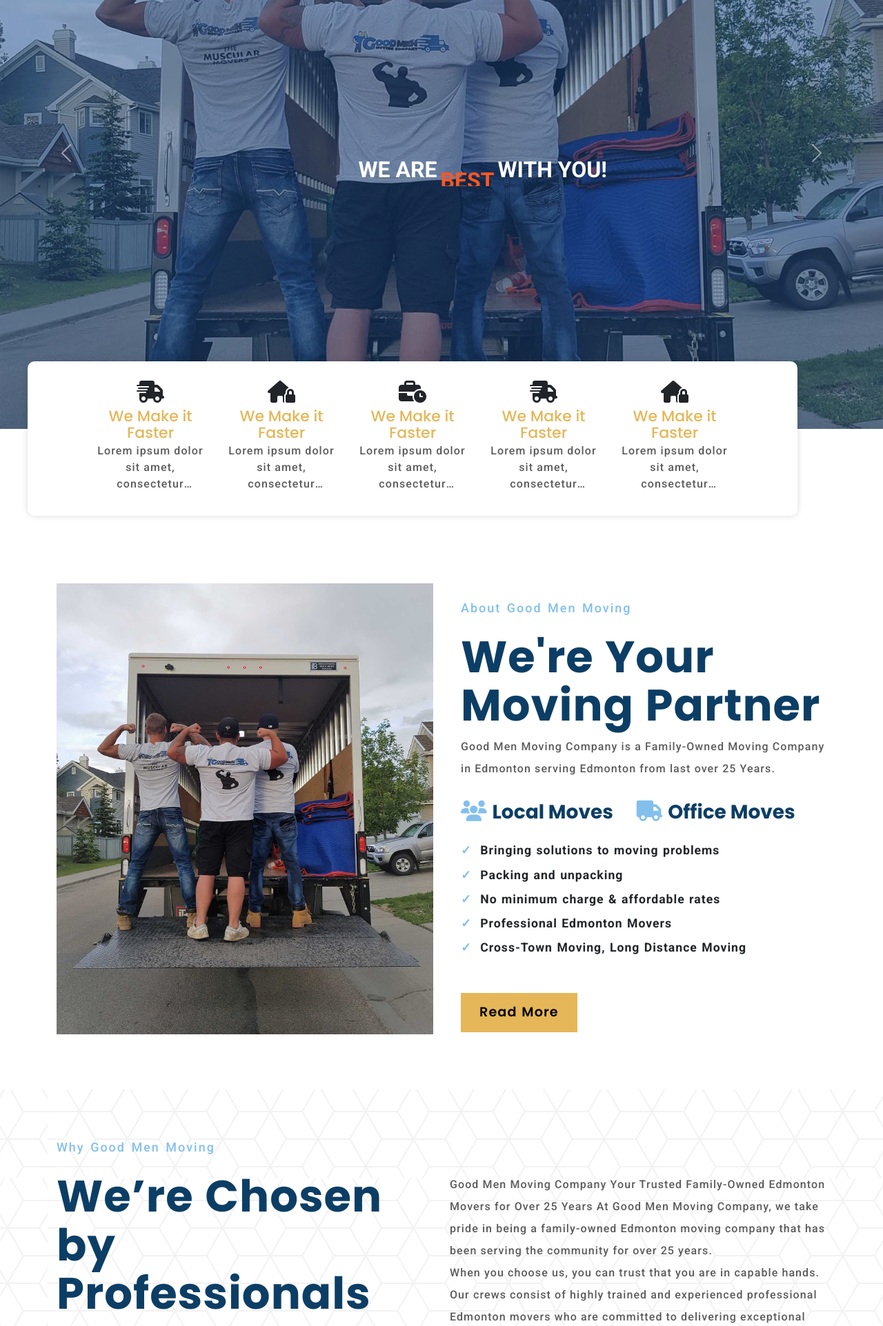
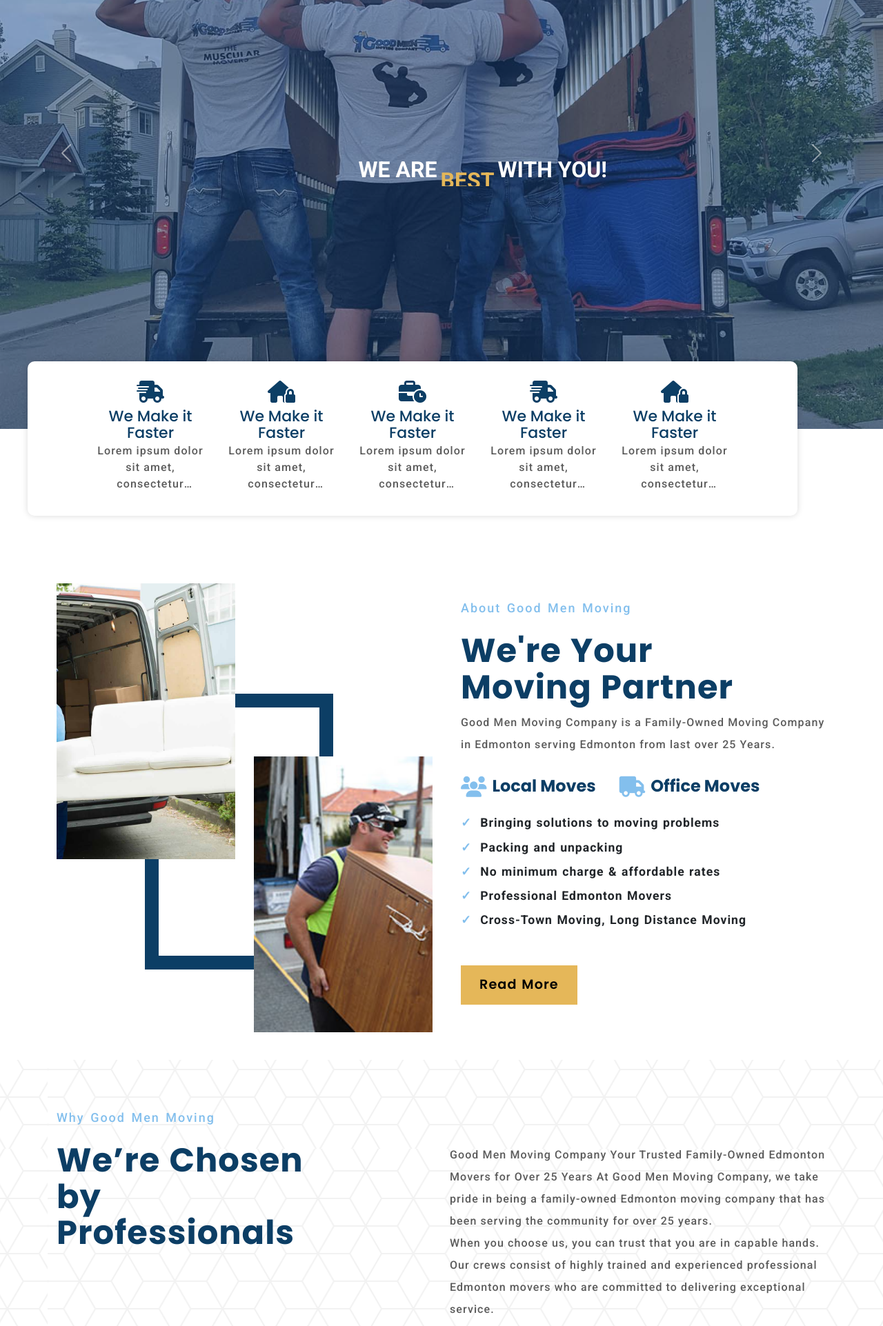
Before and after one commit to Binu-Tamang/Good-men-moving, a PHP site: page / in a window 1280 px wide. Shown: the part 404-2327 px from the top of the page at 69% size. Run offline with PHP 8.4, Linux system fonts and the light colour scheme; some libraries are stand-ins or nearby versions.

Commit message:
change in about good men moving section

```diff
--- a/assets/css/style.css
+++ b/assets/css/style.css
@@ -282,7 +282,7 @@ section.banner-part {
 }
 .changebox {
   margin: 0 5px;
-  color: #ff5722;
+  color: #e5b759;
   overflow: hidden;
   transition: 0.5s;
   white-space: nowrap;
@@ -306,10 +306,11 @@ section.company-services {height: 20rem;position: absolute;top: 58rem;z-index: 1
 .services-img i {
   font-size: 2rem;
   padding: 10px 0;
+  color: #0c3e65;
 }
 
 .service-info span {
-  color: #e5b759;
+  color: #0c3e65;
   font-size: 22px;
   font-weight: 500;
   font-family: 'Poppins', sans-serif;
@@ -333,7 +334,41 @@ section.about-good-men-moving {
 }
 .img-good-men-moving img {
   width: 100%;
+}
+.about-img-right {
+  width: 100%;
+  position: relative;
+}
+.about-img-right img {
+  position: absolute;
+  top: -149px;
+  right: -17rem;
+  height: 25rem;
+  width: 95%;
   object-fit: cover;
+}
+.abou-img-left {
+  position: relative;
+}
+.abou-img-left img {
+  height: 25rem;
+  width: 95%;
+  object-fit: cover;
+}
+.abou-img-left::before {
+  /* background: #0c3e65; */
+  content: "";
+  height: 100%;
+  width: 100%;
+  display: inline-block;
+  position: absolute;
+  top: 10rem;
+  right: 0;
+  bottom: 0;
+  left: 8rem;
+  z-index: -1;
+  /* border-radius: 4px; */
+  border: 20px solid #0c3e65;
 }
 .img-good-men-moving img::before {
   content: "";
@@ -355,11 +390,12 @@ span.good-men-moving {
 h2.good-men-h2 {
   color: #0c3e65;
   font-family: poppins, sans-serif;
-  font-size: 4rem;
+  font-size: 48px;
   font-weight: 700;
   line-height: 1.1em;
   letter-spacing: 1px;
   word-spacing: 2px;
+  padding-right: 8rem;
 }
 .about-gmm-info {
   margin-left: 1rem;
@@ -384,6 +420,7 @@ h2.good-men-h2 {
   font-family: poppins, sans-serif;
   color: #0c3e65;
   font-weight: 700;
+  font-size: 24px;
 }
 .about-gmm-info ul li {
   list-style: none;
@@ -454,7 +491,7 @@ section.choosen-part img {
 .choose-3-boxes h3 {
   color: #1c3c66;
   font-family: "Poppins", sans-serif;
-  font-size: 2rem;
+  font-size: 24px;
   font-weight: 600;
   line-height: 1.1em;
   letter-spacing: 1.1px;
@@ -522,7 +559,7 @@ section.choosen-part img {
   margin-top: 1rem;
   padding-bottom: 1rem;
   text-align: center;
-  transition: linear 0.3s;
+  cursor: pointer;
 }
 .our-services-boxes h5 {
   font-size: 24px;
@@ -569,7 +606,7 @@ section.goodmen-our-services span {
 }
 section.goodmen-our-services h4 {
   color: #fff;
-  font-size: 4rem;
+  font-size: 3rem;
   font-family: 'Poppins',sans-serif;
   letter-spacing: 3px;
   font-weight: 700;
@@ -662,3 +699,7 @@ ul.testimonials-rating {
   color: #fff;
   padding: 4px 18px;
 }
+/* ====about review dots==== */
+.owl-theme .owl-dots .owl-dot.active span, .owl-theme .owl-dots .owl-dot:hover span {
+  background: #26559f;
+}
--- a/index.php
+++ b/index.php
@@ -153,7 +153,16 @@
       <div class="row">
         <div class="col-md-6">
           <div class="img-good-men-moving">
-            <img src="assets/img/slider/3men.jpg" alt="3 men">
+            <div class="col-md-6">
+              <div class="abou-img-left">
+                <img src="assets/img/shutterstock_295477172.jpg" alt="3 men">
+              </div>
+            </div>
+            <div class="col-md-6">
+              <div class="about-img-right">
+                <img src="assets/img/slider/sv8.jpg" alt="3 men">
+              </div>
+            </div>
           </div>
         </div>
         <div class="col-md-6">
```
Lines whose indentation alone changed are shown as unchanged.
